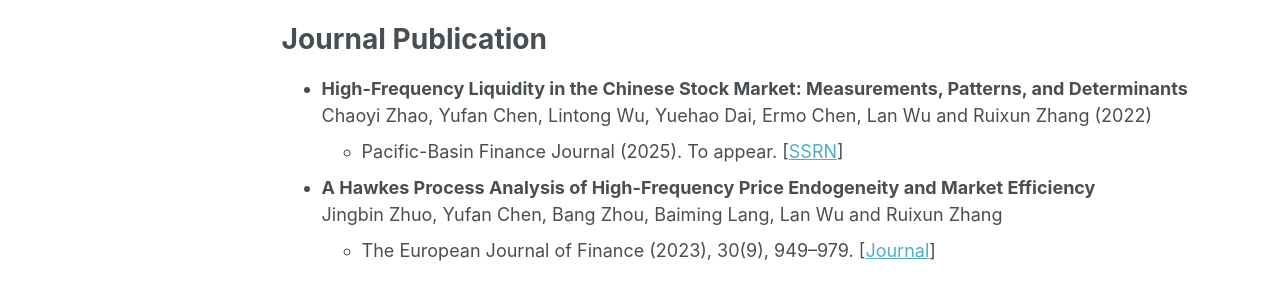
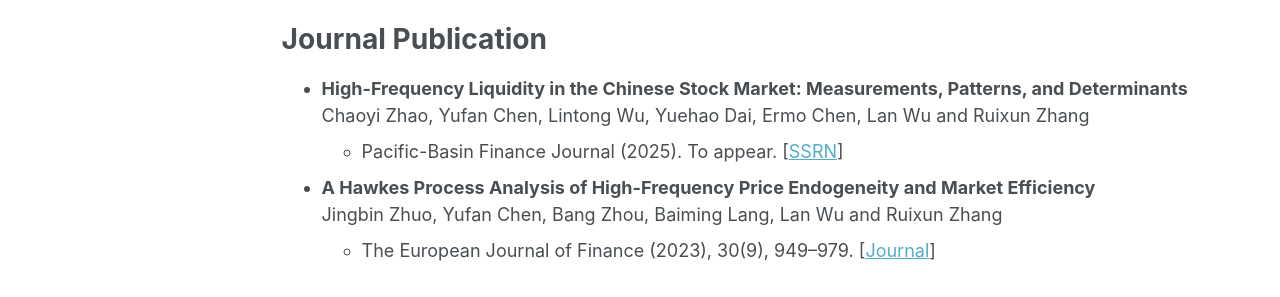
Before and after one commit to YuwanIvan/yuwanivan.github.io, a Jekyll site: the page built from _pages/research.md, in a window 1280 px wide and 1066 px high. Shown: the part 441-738 px from the top of the window. Built offline with Jekyll 4.4.1, drawn with Linux system fonts in a browser that asks for light colours.

Commit message:
Update research.md

```diff
--- a/_pages/research.md
+++ b/_pages/research.md
@@ -21,7 +21,7 @@ Working Paper
 
 Journal Publication
 ==========================
-* **High-Frequency Liquidity in the Chinese Stock Market: Measurements, Patterns, and Determinants** <br> Chaoyi Zhao, Yufan Chen, Lintong Wu, Yuehao Dai, Ermo Chen, Lan Wu and Ruixun Zhang (2022)
+* **High-Frequency Liquidity in the Chinese Stock Market: Measurements, Patterns, and Determinants** <br> Chaoyi Zhao, Yufan Chen, Lintong Wu, Yuehao Dai, Ermo Chen, Lan Wu and Ruixun Zhang
   * Pacific-Basin Finance Journal (2025). To appear. [[SSRN](https://papers.ssrn.com/sol3/papers.cfm?abstract_id=4191675)]
 
 * **A Hawkes Process Analysis of High-Frequency Price Endogeneity and Market Efficiency** <br> Jingbin Zhuo, Yufan Chen, Bang Zhou, Baiming Lang, Lan Wu and Ruixun Zhang
```
